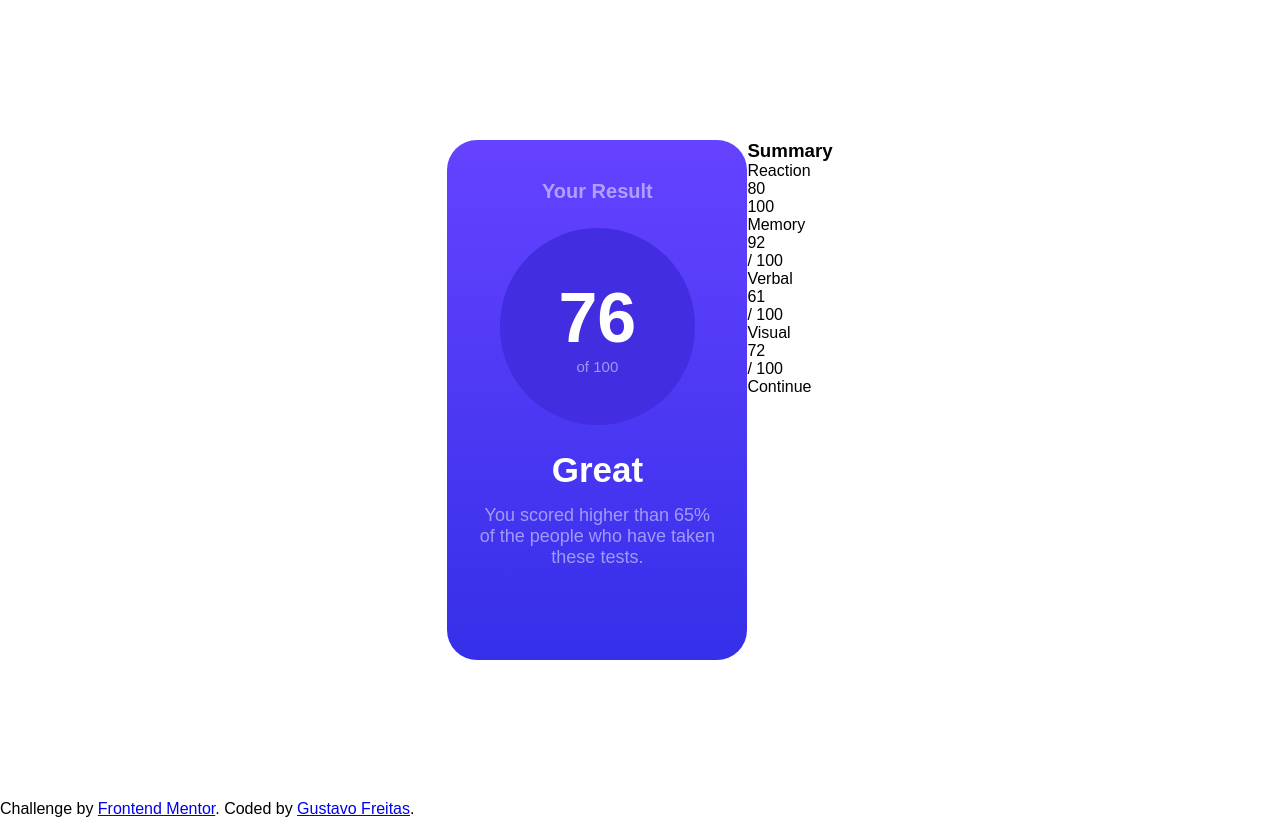
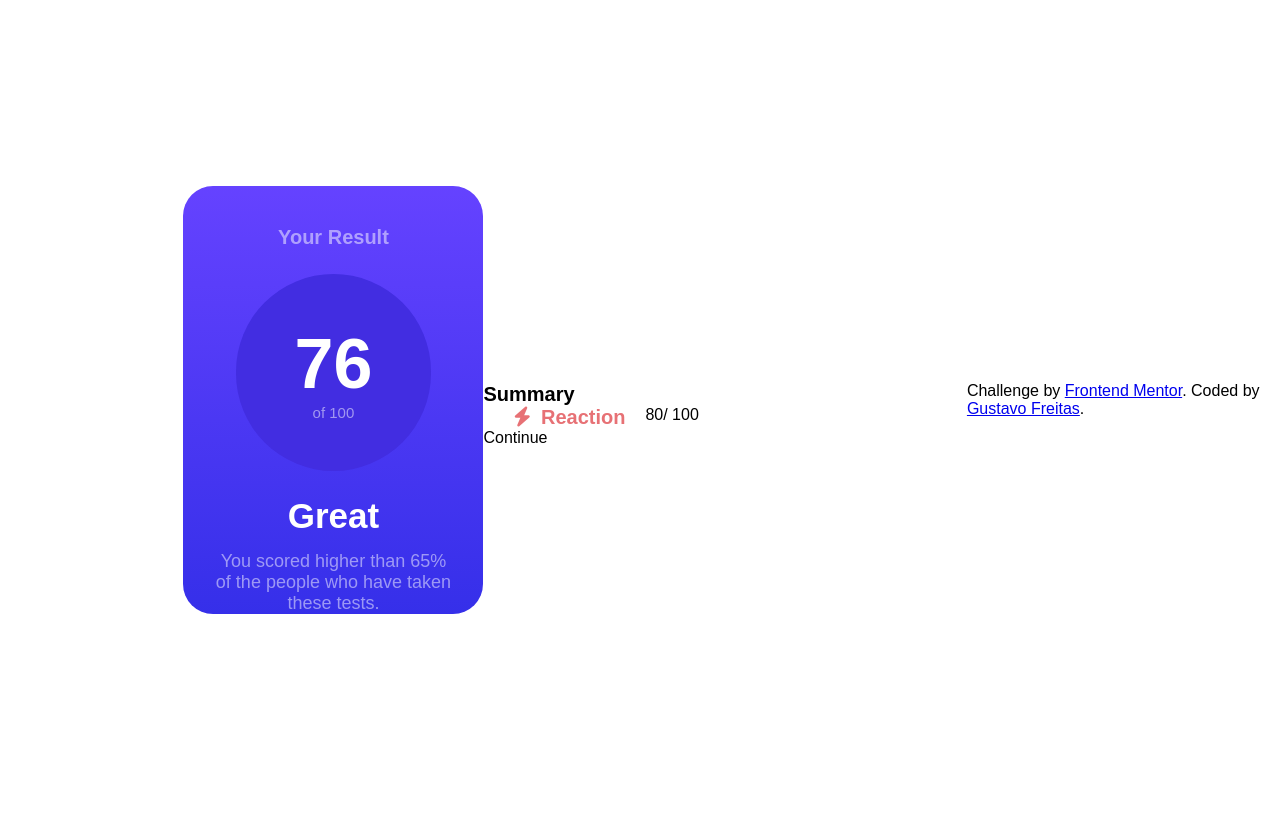
Before and after one commit to gustavo-freita/Frontend-Mentor, a plain HTML site: page Results summary component/index.html in a window 1280 px wide. Drawn offline with Linux system fonts and the light colour scheme.

Commit message:
começando a estilizar segunda parte

```diff
--- a/Results summary component/index.html
+++ b/Results summary component/index.html
@@ -3,6 +3,7 @@
 <head>
   <meta charset="UTF-8">
   <meta name="viewport" content="width=device-width, initial-scale=1.0">
+  <link rel="stylesheet" href="https://cdnjs.cloudflare.com/ajax/libs/font-awesome/6.2.1/css/all.min.css" integrity="sha512-MV7K8+y+gLIBoVD59lQIYicR65iaqukzvf/nwasF0nqhPay5w/9lJmVM2hMDcnK1OnMGCdVK+iQrJ7lzPJQd1w==" crossorigin="anonymous" referrerpolicy="no-referrer" />
   <link href="https://fonts.googleapis.com/css2?family=Hanken+Grotesk:wght@500&display=swap" rel="stylesheet">
   <link rel="icon" type="image/png" sizes="32x32" href="./assets/images/favicon-32x32.png">
   <link rel="stylesheet" href="./style.css">
@@ -28,31 +29,35 @@
       </div>
 
       <div class="second__part">
-        <div class="position">
+        <div class="position__second">
           <h3>Summary</h3>
+          <div class="back">
+            <div class="topics">
+              <div class="first__topcs top">
+                <p class="first__name"><i class="fa-solid fa-bolt"></i><strong>Reaction</strong></p>
+                <p class="first__number">80</p>
+                <p class="second__number">/ 100</p>
+              </div>
+          </div>
 
-          <div class="topics">
-            <div class="first__topcs">
-              <p class="first__name">Reaction</p>
-              <p class="first__number">80</p>
-              <p class="second__number">100</p>
+            <!--<div class="second__topcs top">
+              <div class="back">
+                <p class="second__name"><i class="fa-solid fa-brain"></i>Memory</p>
+                <p class="first__number">92</p>
+                <p class="second__number">/ 100</p>
+              </div>
             </div>
-            <div class="second__topcs">
-              <p class="second__name">Memory</p>
-              <p class="first__number">92</p>
-              <p class="second__number">/ 100</p>
-            </div>
-            <div class="third__topcs">
-              <p class="third__name">Verbal</p>
+            <div class="third__topcs top">
+              <p class="third__name"><i class="fa-regular fa-comment-dots"></i>Verbal</p>
               <p class="first__number">61</p>
               <p class="second__number">/ 100</p>
             </div>
-            <div class="fourth__topcs">
-              <p class="fourth__name">Visual</p>
+            <div class="fourth__topcs top">
+              <p class="fourth__name"><i class="fa-regular fa-eye"></i>Visual</p>
               <p class="first__number">72</p>
               <p class="second__number">/ 100</p>
             </div>
-          </div>
+          </div>-->
 
           <p class="button">Continue</p>
 
--- a/Results summary component/style.css
+++ b/Results summary component/style.css
@@ -14,7 +14,10 @@
 
 .container .content {
     display: flex;
+    align-items: center;
+    justify-content: center;
     height: 65%;
+    width: 100%;
 }
 
 .container .content .first__part {
@@ -79,3 +82,56 @@
     opacity: 0.5;
     width: 236px;
 }
+
+.content .second__part {
+    width: 300px;
+}
+
+.position__second h3 {
+    color: #000;
+    margin-top: 30px;
+    font-size: 20px;
+}
+
+.position__second .topics {
+    display: flex;
+    align-items: center;
+    justify-content: center;
+    flex-direction: column;
+}
+
+.position__second .topics .top {
+    display: flex;
+    width: 300px;
+}
+
+.topics .top i {
+    margin:0 10px;
+}
+
+
+
+.topics .first__topcs .first__name {
+    margin:0 20px;
+    font-size: 20px;
+    font-weight: 500;
+    color: #e77175;
+}
+
+.topics .second__topcs .second__name {
+    margin:0 20px;
+    font-size: 20px;
+    color: #fbd488;
+}
+
+.topics .third__topcs .third__name {
+    margin:0 20px;
+    font-size: 20px;
+    color: #26ad8d;
+}
+
+.topics .fourth__topcs .fourth__name {
+    margin:0 20px;
+    font-size: 20px;
+    color: #323bb2;
+}
```
